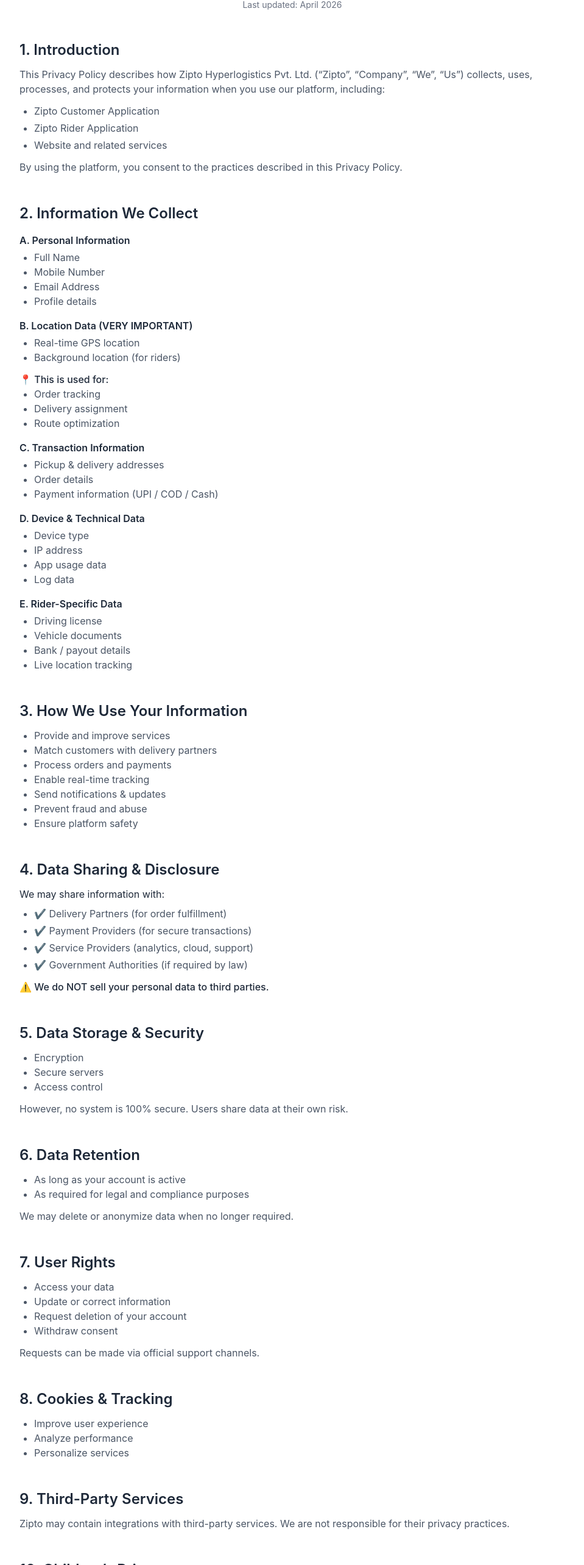
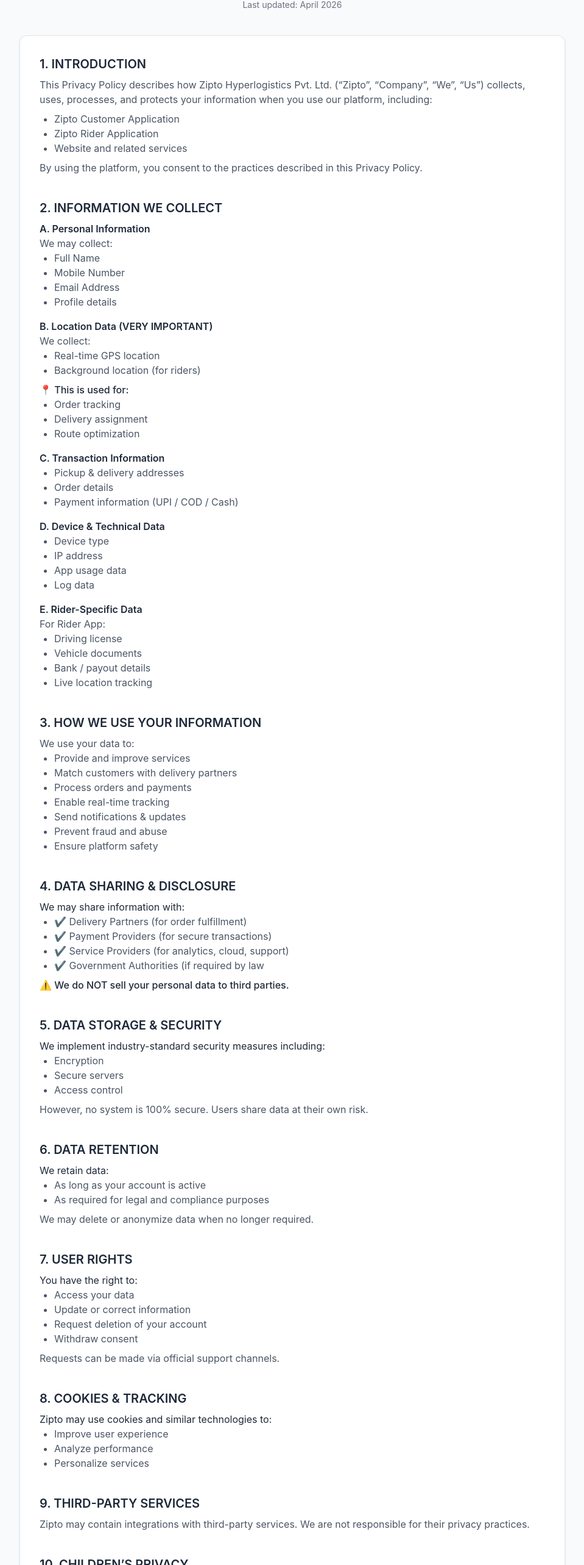
Before and after one commit to ridezipto-app/Zipto-Website, a React (Vite) app in the folder Frontend/: page /privacy-policy in a window 1280 px wide. Shown: the part 226-2792 px from the top of the page at 61% size, without its empty margins (160-1119 px from the left). Built offline with nearby package versions, Linux system fonts and the light colour scheme.

Commit message:
Update PrivacyPolicy.jsx

```diff
--- a/Frontend/src/pages/PrivacyPolicy.jsx
+++ b/Frontend/src/pages/PrivacyPolicy.jsx
@@ -21,10 +21,10 @@
         </button>
       </div>
 
-      <div className="min-h-screen bg-white px-6 py-10">
+      <div className="min-h-screen bg-gray-50 px-6 py-10">
 
         {/* Header */}
-        <div className="max-w-4xl mx-auto text-center mb-12">
+        <div className="max-w-4xl mx-auto text-center mb-10">
           <img src={ziptoLogo} className="h-16 mx-auto mb-4 rounded" />
           <h1 className="text-4xl font-bold text-gray-900">
             Privacy Policy
@@ -34,32 +34,33 @@
           </p>
         </div>
 
-        {/* CONTENT */}
-        <div className="max-w-4xl mx-auto space-y-12 text-gray-800">
+        {/* SINGLE CARD */}
+        <div className="max-w-4xl mx-auto bg-white border border-gray-200 rounded-xl p-8 shadow-sm space-y-10 text-gray-800">
 
           {/* 1 */}
           <section>
-            <h2 className="text-2xl font-semibold mb-3">1. Introduction</h2>
+            <h2 className="text-xl font-semibold mb-2">1. INTRODUCTION</h2>
             <p className="text-gray-600">
               This Privacy Policy describes how Zipto Hyperlogistics Pvt. Ltd. (“Zipto”, “Company”, “We”, “Us”) collects, uses, processes, and protects your information when you use our platform, including:
             </p>
 
-            <ul className="list-disc pl-6 mt-3 text-gray-600 space-y-1">
+            <ul className="list-disc pl-6 mt-2 text-gray-600">
               <li>Zipto Customer Application</li>
               <li>Zipto Rider Application</li>
               <li>Website and related services</li>
             </ul>
 
-            <p className="text-gray-600 mt-3">
+            <p className="mt-2 text-gray-600">
               By using the platform, you consent to the practices described in this Privacy Policy.
             </p>
           </section>
 
           {/* 2 */}
           <section>
-            <h2 className="text-2xl font-semibold mb-3">2. Information We Collect</h2>
+            <h2 className="text-xl font-semibold mb-2">2. INFORMATION WE COLLECT</h2>
 
-            <h3 className="font-semibold mt-4 mb-1">A. Personal Information</h3>
+            <p className="font-semibold mt-2">A. Personal Information</p>
+            <p className="text-gray-600">We may collect:</p>
             <ul className="list-disc pl-6 text-gray-600">
               <li>Full Name</li>
               <li>Mobile Number</li>
@@ -67,27 +68,28 @@
               <li>Profile details</li>
             </ul>
 
-            <h3 className="font-semibold mt-4 mb-1">B. Location Data (VERY IMPORTANT)</h3>
+            <p className="font-semibold mt-4">B. Location Data (VERY IMPORTANT)</p>
+            <p className="text-gray-600">We collect:</p>
             <ul className="list-disc pl-6 text-gray-600">
               <li>Real-time GPS location</li>
               <li>Background location (for riders)</li>
             </ul>
 
-            <p className="mt-3 font-medium">📍 This is used for:</p>
+            <p className="mt-2 font-medium">📍 This is used for:</p>
             <ul className="list-disc pl-6 text-gray-600">
               <li>Order tracking</li>
               <li>Delivery assignment</li>
               <li>Route optimization</li>
             </ul>
 
-            <h3 className="font-semibold mt-4 mb-1">C. Transaction Information</h3>
+            <p className="font-semibold mt-4">C. Transaction Information</p>
             <ul className="list-disc pl-6 text-gray-600">
               <li>Pickup & delivery addresses</li>
               <li>Order details</li>
               <li>Payment information (UPI / COD / Cash)</li>
             </ul>
 
-            <h3 className="font-semibold mt-4 mb-1">D. Device & Technical Data</h3>
+            <p className="font-semibold mt-4">D. Device & Technical Data</p>
             <ul className="list-disc pl-6 text-gray-600">
               <li>Device type</li>
               <li>IP address</li>
@@ -95,7 +97,8 @@
               <li>Log data</li>
             </ul>
 
-            <h3 className="font-semibold mt-4 mb-1">E. Rider-Specific Data</h3>
+            <p className="font-semibold mt-4">E. Rider-Specific Data</p>
+            <p className="text-gray-600">For Rider App:</p>
             <ul className="list-disc pl-6 text-gray-600">
               <li>Driving license</li>
               <li>Vehicle documents</li>
@@ -106,7 +109,8 @@
 
           {/* 3 */}
           <section>
-            <h2 className="text-2xl font-semibold mb-3">3. How We Use Your Information</h2>
+            <h2 className="text-xl font-semibold mb-2">3. HOW WE USE YOUR INFORMATION</h2>
+            <p className="text-gray-600">We use your data to:</p>
             <ul className="list-disc pl-6 text-gray-600">
               <li>Provide and improve services</li>
               <li>Match customers with delivery partners</li>
@@ -120,67 +124,67 @@
 
           {/* 4 */}
           <section>
-            <h2 className="text-2xl font-semibold mb-3">4. Data Sharing & Disclosure</h2>
+            <h2 className="text-xl font-semibold mb-2">4. DATA SHARING & DISCLOSURE</h2>
+            <p>We may share information with:</p>
 
-            <p className="mb-2">We may share information with:</p>
-
-            <ul className="list-disc pl-6 text-gray-600 space-y-1">
+            <ul className="list-disc pl-6 text-gray-600">
               <li>✔ Delivery Partners (for order fulfillment)</li>
               <li>✔ Payment Providers (for secure transactions)</li>
-              <li>✔ Service Providers (analytics, cloud, support)</li>
-              <li>✔ Government Authorities (if required by law)</li>
+              <li>✔ Service Providers (for analytics, cloud, support)</li>
+              <li>✔ Government Authorities (if required by law</li>
             </ul>
 
-            <p className="mt-3 font-medium">
+            <p className="mt-2 font-medium">
               ⚠️ We do NOT sell your personal data to third parties.
             </p>
           </section>
 
           {/* 5 */}
           <section>
-            <h2 className="text-2xl font-semibold mb-3">5. Data Storage & Security</h2>
+            <h2 className="text-xl font-semibold mb-2">5. DATA STORAGE & SECURITY</h2>
+            <p>We implement industry-standard security measures including:</p>
             <ul className="list-disc pl-6 text-gray-600">
               <li>Encryption</li>
               <li>Secure servers</li>
               <li>Access control</li>
             </ul>
-
-            <p className="mt-3 text-gray-600">
+            <p className="mt-2 text-gray-600">
               However, no system is 100% secure. Users share data at their own risk.
             </p>
           </section>
 
           {/* 6 */}
           <section>
-            <h2 className="text-2xl font-semibold mb-3">6. Data Retention</h2>
+            <h2 className="text-xl font-semibold mb-2">6. DATA RETENTION</h2>
+            <p>We retain data:</p>
             <ul className="list-disc pl-6 text-gray-600">
               <li>As long as your account is active</li>
               <li>As required for legal and compliance purposes</li>
             </ul>
-
-            <p className="mt-3 text-gray-600">
+            <p className="mt-2 text-gray-600">
               We may delete or anonymize data when no longer required.
             </p>
           </section>
 
           {/* 7 */}
           <section>
-            <h2 className="text-2xl font-semibold mb-3">7. User Rights</h2>
+            <h2 className="text-xl font-semibold mb-2">7. USER RIGHTS</h2>
+            <p>You have the right to:</p>
             <ul className="list-disc pl-6 text-gray-600">
               <li>Access your data</li>
               <li>Update or correct information</li>
               <li>Request deletion of your account</li>
               <li>Withdraw consent</li>
             </ul>
-
-            <p className="mt-3 text-gray-600">
+            <p className="mt-2 text-gray-600">
               Requests can be made via official support channels.
             </p>
           </section>
 
           {/* 8 */}
           <section>
-            <h2 className="text-2xl font-semibold mb-3">8. Cookies & Tracking</h2>
+            <h2 className="text-xl font-semibold mb-2">8. COOKIES & TRACKING</h2>
+            <p>Zipto may use cookies and similar technologies to:</p>
             <ul className="list-disc pl-6 text-gray-600">
               <li>Improve user experience</li>
               <li>Analyze performance</li>
@@ -190,15 +194,16 @@
 
           {/* 9 */}
           <section>
-            <h2 className="text-2xl font-semibold mb-3">9. Third-Party Services</h2>
+            <h2 className="text-xl font-semibold mb-2">9. THIRD-PARTY SERVICES</h2>
             <p className="text-gray-600">
-              Zipto may contain integrations with third-party services. We are not responsible for their privacy practices.
+              Zipto may contain integrations with third-party services.
+              We are not responsible for their privacy practices.
             </p>
           </section>
 
           {/* 10 */}
           <section>
-            <h2 className="text-2xl font-semibold mb-3">10. Children’s Privacy</h2>
+            <h2 className="text-xl font-semibold mb-2">10. CHILDREN’S PRIVACY</h2>
             <p className="text-gray-600">
               Zipto services are not intended for individuals under 18 years of age.
             </p>
@@ -206,26 +211,27 @@
 
           {/* 11 */}
           <section>
-            <h2 className="text-2xl font-semibold mb-3">11. Changes to Policy</h2>
+            <h2 className="text-xl font-semibold mb-2">11. CHANGES TO POLICY</h2>
             <p className="text-gray-600">
-              Zipto reserves the right to update this Privacy Policy at any time. Users will be notified of significant changes via app or email.
+              Zipto reserves the right to update this Privacy Policy at any time.
+              Users will be notified of significant changes via app or email.
             </p>
           </section>
 
           {/* 12 */}
           <section>
-            <h2 className="text-2xl font-semibold mb-3">12. Contact Information</h2>
-            <p className="text-gray-600">📧 Email: support@zipto.in</p>
-            <p className="text-gray-600">📍 Location: Bhubaneswar, Odisha, India</p>
+            <h2 className="text-xl font-semibold mb-2">12. CONTACT INFORMATION</h2>
+            <p>📧 Email: support@zipto.in</p>
+            <p>📍 Location: Bhubaneswar, Odisha, India</p>
           </section>
 
-          {/* RIDER ADDENDUM */}
-          <section className="border-t pt-8">
-            <h2 className="text-2xl font-bold mb-4">
-              🛵 Rider Privacy Addendum (Important)
+          {/* RIDER */}
+          <section className="border-t pt-6">
+            <h2 className="text-xl font-bold mb-3">
+              🛵 RIDER PRIVACY ADDENDUM (IMPORTANT)
             </h2>
 
-            <h3 className="font-semibold mb-2">1. Background Location Tracking</h3>
+            <h3 className="font-semibold">1. BACKGROUND LOCATION TRACKING</h3>
             <ul className="list-disc pl-6 text-gray-600">
               <li>Order allocation</li>
               <li>Live tracking</li>
@@ -236,19 +242,20 @@
               ⚠️ This is mandatory for platform functionality.
             </p>
 
-            <h3 className="font-semibold mt-6 mb-2">2. Sensitive Document Handling</h3>
+            <h3 className="font-semibold mt-4">2. SENSITIVE DOCUMENT HANDLING</h3>
             <ul className="list-disc pl-6 text-gray-600">
               <li>Driving License</li>
               <li>Vehicle Registration</li>
               <li>Identity Proof</li>
             </ul>
 
-            <h3 className="font-semibold mt-6 mb-2">3. Payout & Financial Data</h3>
+            <h3 className="font-semibold mt-4">3. PAYOUT & FINANCIAL DATA</h3>
             <p className="text-gray-600">
-              Used to process rider earnings and manage payouts. We do not store sensitive banking credentials like OTP or PIN.
+              We collect bank/payment details to process rider earnings and manage payouts.
+              We do not store sensitive banking credentials like OTP or PIN.
             </p>
 
-            <h3 className="font-semibold mt-6 mb-2">4. Performance & Analytics</h3>
+            <h3 className="font-semibold mt-4">4. PERFORMANCE & ANALYTICS</h3>
             <ul className="list-disc pl-6 text-gray-600">
               <li>Acceptance rate</li>
               <li>Cancellation rate</li>
@@ -259,7 +266,7 @@
         </div>
 
         {/* Footer */}
-        <p className="text-center text-gray-400 mt-16 text-sm">
+        <p className="text-center text-gray-400 mt-10 text-sm">
           By using Zipto, you agree to this Privacy Policy.
         </p>
 
```
